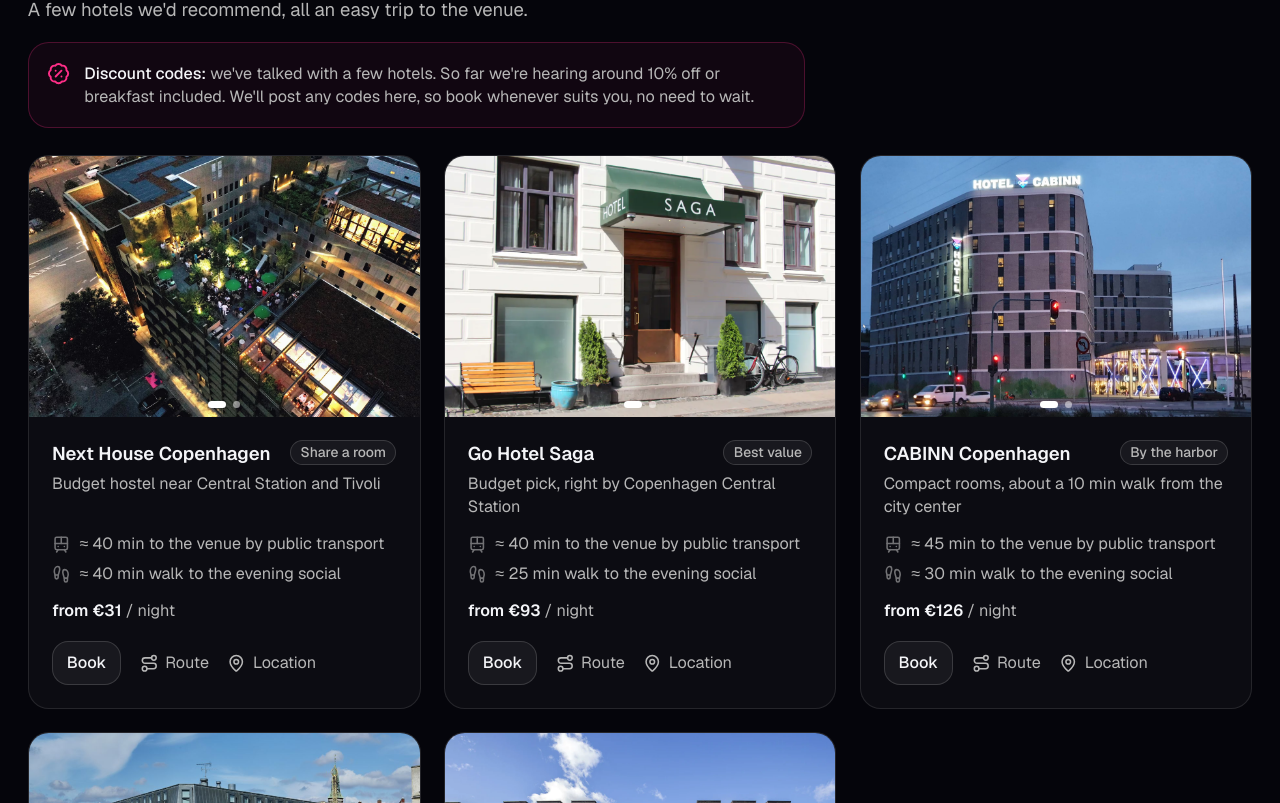
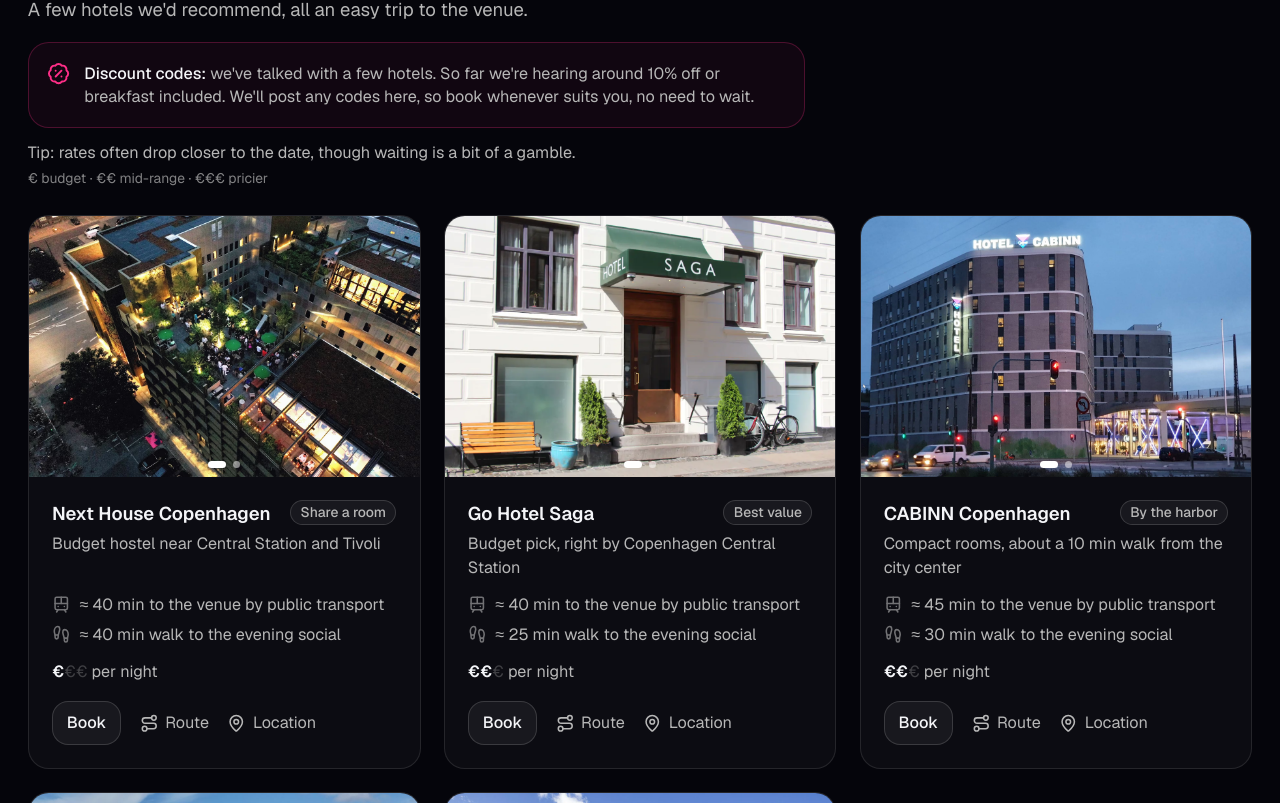
Before and after one commit to Microsoft-EMS-Community/msems-landing, a Next.js app: page /venue in a window 1280 px wide. Shown: the part 1657-2460 px from the top of the page. Built offline with nearby package versions, Linux system fonts and the light colour scheme.

Commit message:
feat(venue): add price band function and display indicative pricing for hotels

```diff
--- a/src/app/venue/page.tsx
+++ b/src/app/venue/page.tsx
@@ -52,6 +52,13 @@ const TRAVEL: readonly TravelTip[] = [
     body: "When you're winding down in town, Copenhagen is flat, compact and famously bike-friendly, with city bikes and e-scooters everywhere and a center made for walking.",
   },
 ];
+
+/** Rough price level from an indicative nightly rate, so it never goes stale. */
+function priceBand(eur: number): string {
+  if (eur < 60) return "€";
+  if (eur < 150) return "€€";
+  return "€€€";
+}
 
 export default function VenuePage() {
   return (
@@ -157,6 +164,13 @@ export default function VenuePage() {
               here, so book whenever suits you, no need to wait.
             </p>
           </div>
+          <p className="mt-3 max-w-2xl text-pretty text-sm text-muted-foreground">
+            Tip: rates often drop closer to the date, though waiting is a bit of
+            a gamble.
+          </p>
+          <p className="mt-1 text-xs text-muted-foreground/70">
+            € budget · €€ mid-range · €€€ pricier
+          </p>
           <div className="mt-6 grid gap-5 sm:grid-cols-2 lg:grid-cols-3">
             {HOTELS.map((hotel) => (
               <div
@@ -198,11 +212,14 @@ export default function VenuePage() {
                     <Footprints className="size-4 shrink-0 opacity-60" />
                     {hotel.social}
                   </p>
-                  <p className="mt-3 text-sm">
+                  <p className="mt-3 text-sm" title="Indicative price level">
                     <span className="font-semibold text-foreground">
-                      from &euro;{hotel.pricePerNight}
-                    </span>{" "}
-                    <span className="text-muted-foreground">/ night</span>
+                      {priceBand(hotel.pricePerNight)}
+                    </span>
+                    <span className="text-muted-foreground/30">
+                      {"€".repeat(3 - priceBand(hotel.pricePerNight).length)}
+                    </span>
+                    <span className="text-muted-foreground"> per night</span>
                   </p>
                   <div className="mt-auto flex flex-wrap items-center gap-x-4 gap-y-2 pt-4">
                     <a
```
